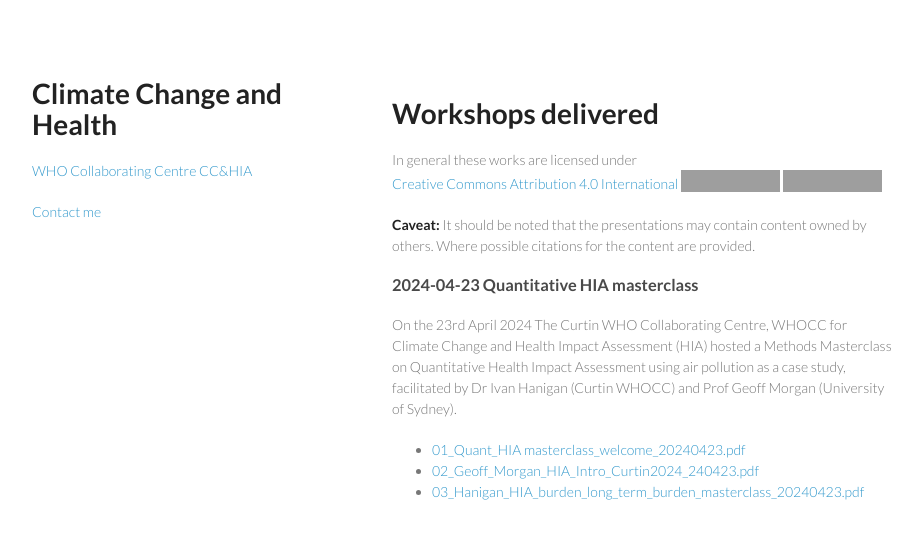
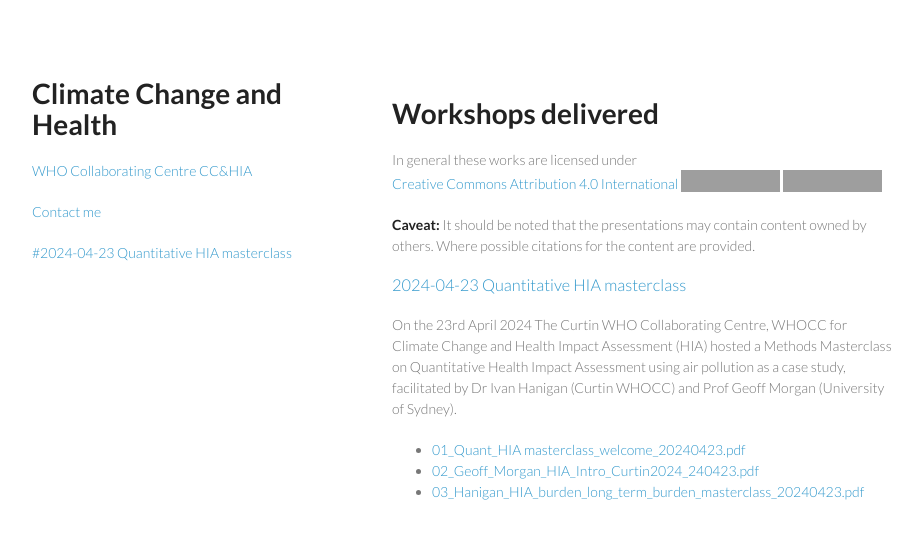
Before and after one commit to climate-change-and-health/workshops, a Jekyll site: the page built from index.md, in a window 1280 px wide. Shown: the top 539 px of the page, without its empty margins (178-1100 px from the left). Built offline with Jekyll 4.4.1, drawn with Linux system fonts in a browser that asks for light colours; our own code applies the rules of GitHub Pages for plain Markdown files; grey boxes are pictures that could not be loaded.

Commit message:
test anchor

```diff
--- a/_layouts/default.html
+++ b/_layouts/default.html
@@ -23,7 +23,8 @@
        <p></p>
        <a class="Contact me" href="mailto:ivan.hanigan@curtin.edu.au">Contact me</a>
        <p></p>
-
+       <a href = "https://climate-change-and-health.github.io/workshops/#2024-04-23-Quantitative-HIA-masterclass">#2024-04-23 Quantitative HIA masterclass</a>
+       <p></p>
        </header>
        <section>
 
--- a/index.md
+++ b/index.md
@@ -9,7 +9,7 @@ layout: default
 
 **Caveat:** It should be noted that the presentations may contain content owned by others. Where possible citations for the content are provided.
 
-### 2024-04-23 Quantitative HIA masterclass
+### [2024-04-23 Quantitative HIA masterclass](#2024-04-23-Quantitative-HIA-masterclass)
 
 On the 23rd April 2024 The Curtin WHO Collaborating Centre, WHOCC for Climate Change and Health Impact Assessment (HIA) hosted a Methods Masterclass on Quantitative Health Impact Assessment using air pollution as a case study, facilitated by Dr Ivan Hanigan (Curtin WHOCC) and Prof Geoff Morgan (University of Sydney).
 
```
